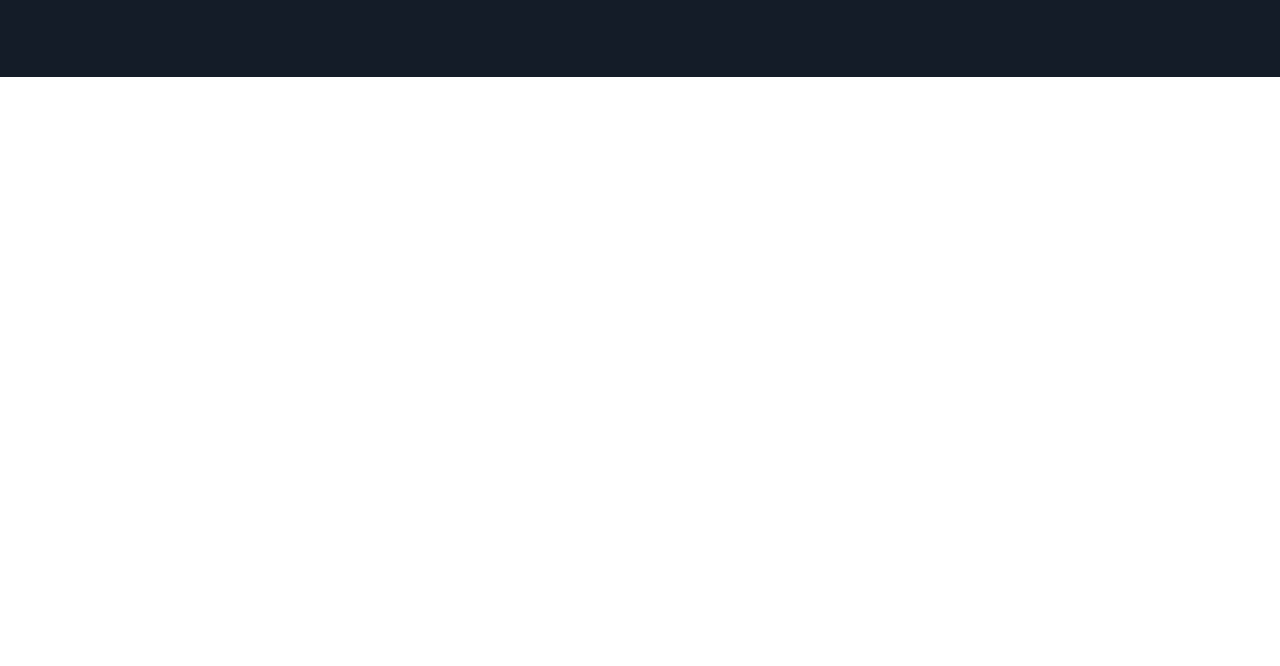
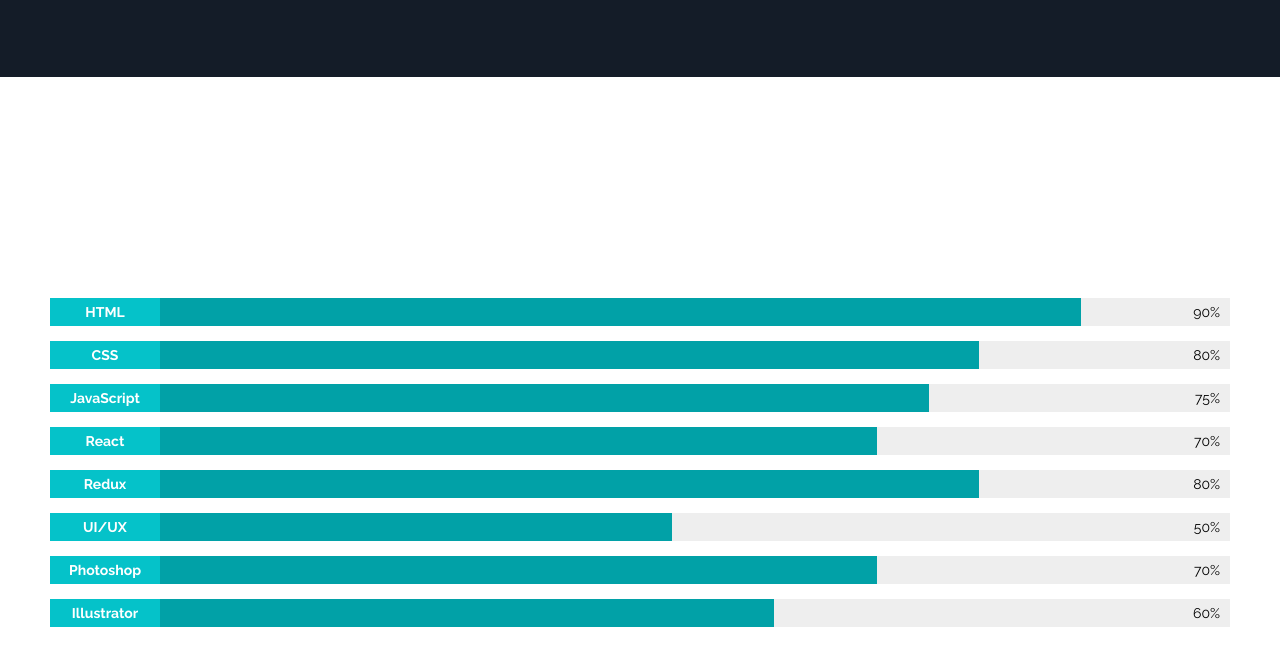
Before and after one commit to vladseverin/portfolio, a React (Create React App) app: page / in a window 1280 px wide. Shown: the part 723-1389 px from the top of the page. Built offline with nearby package versions, Linux system fonts and the light colour scheme.

Commit message:
Implemented progress bar component

```diff
--- a/src/components/About.jsx
+++ b/src/components/About.jsx
@@ -2,8 +2,10 @@
 import injectSheet from 'react-jss';
 import classNames from 'classnames';
 import { Element } from 'react-scroll';
+import ProgressBar from './ProgressBar';
+import { infoProgress } from '../data';
 
-const style = {
+const styles = {
   flex: {
     display: 'flex',
     flexDirection: 'column',
@@ -18,7 +20,6 @@
     boxSizing: 'border-box',
   },
   rootAbout: {
-    height: '100vh',
     padding: '80px 0 100px 0',
   },
   title: {
@@ -32,6 +33,13 @@
     height: '4px',
     background: ' #444649',
     opacity: 0,
+  },
+  sectionProgress: {
+    display: 'flex',
+    justifyContent: 'center',
+    alignItems: 'center',
+    width: '100%',
+    flexFlow: 'column',
   },
   show: {
     animation: 'slideInLeft 0.75s ease both',
@@ -85,6 +93,7 @@
   render() {
     const { classes } = this.props;
     const { visibleTitle, visibleUnderLine } = this.state;
+
     return (
       <Element name="about">
         <section className={classes.rootAbout} >
@@ -95,6 +104,16 @@
               ABOUT
             </h2>
             <div className={classNames(classes.underLine, visibleUnderLine ? classes.show : null)}></div>
+
+            <div className={classes.sectionProgress}>
+              {infoProgress.map((item, id) => (
+                <ProgressBar
+                  key={id}
+                  tool={item.tool}
+                  occupied={item.percent}
+                />
+              ))}
+            </div>
           </div>
 
         </section>
@@ -103,4 +122,4 @@
   }
 }
 
-export default injectSheet(style)(About);
+export default injectSheet(styles)(About);
--- /dev/null
+++ b/src/components/ProgressBar.jsx
@@ -0,0 +1,54 @@
+import React, { Component } from 'react';
+import injectSheet from 'react-jss';
+
+const styles = {
+  wrapBar: {
+    width: '100%',
+    backgroundColor: '#EEEEEE',
+    display: 'flex',
+    flexFlow: 'row nowrap',
+    justifyContent: 'flex-start',
+    alignItems: 'center',
+    marginBottom: '15px',
+  },
+  progressBar: {
+    width: '100%',
+    backgroundColor: '#EEEEEE',
+    overflow: 'hidden',
+  },
+  tool: {
+    padding: '6px 10px',
+    backgroundColor: '#05C2C9',
+    color: '#fff',
+    fontWeight: 'bold',
+    minWidth: '110px',
+    textAlign: 'center',
+  },
+  fill: {
+    width: '0%',
+    height: '28px',
+    backgroundColor: '#01A1A7',
+  },
+  percent: {
+    padding: '6px 10px',
+    marginLeft: 'auto',
+    textAlign: 'center',
+  },
+}
+
+class ProgressBar extends Component {
+  render() {
+    const { classes, tool, occupied = 0 } = this.props;
+    return (
+      <div className={classes.wrapBar}>
+        <div className={classes.tool}>{tool}</div>
+        <div className={classes.progressBar} >
+          <div className={classes.fill} style={{width: `${occupied}%`}}></div>
+        </div>
+        <div className={classes.percent}>{`${occupied}%`}</div>
+      </div>
+    );
+  }
+}
+
+export default injectSheet(styles)(ProgressBar);
--- /dev/null
+++ b/src/data.js
@@ -0,0 +1,34 @@
+export const infoProgress = [
+  {
+    tool: 'HTML',
+    percent: 90,
+  },
+  {
+    tool: 'CSS',
+    percent: 80,
+  },
+  {
+    tool: 'JavaScript',
+    percent: 75,
+  },
+  {
+    tool: 'React',
+    percent: 70,
+  },
+  {
+    tool: 'Redux',
+    percent: 80,
+  },
+  {
+    tool: 'UI/UX',
+    percent: 50,
+  },
+  {
+    tool: 'Photoshop',
+    percent: 70,
+  },
+  {
+    tool: 'Illustrator',
+    percent: 60,
+  },
+];
```
